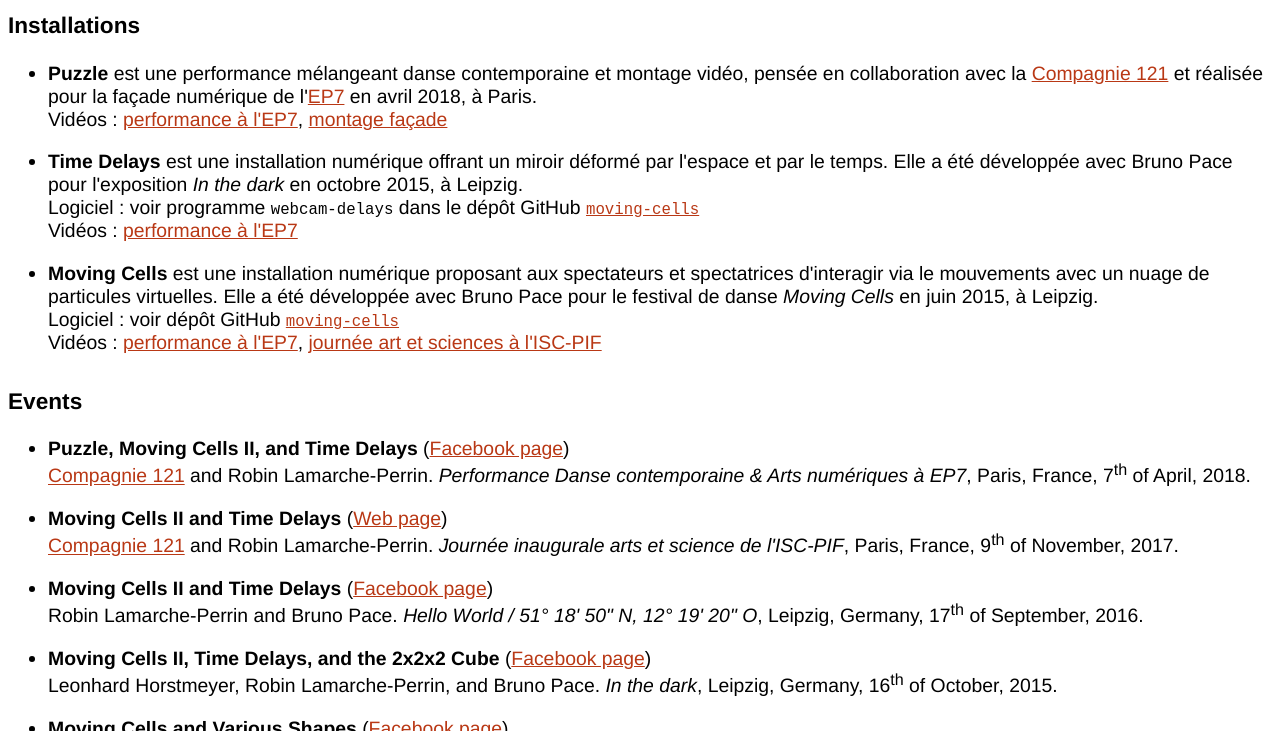
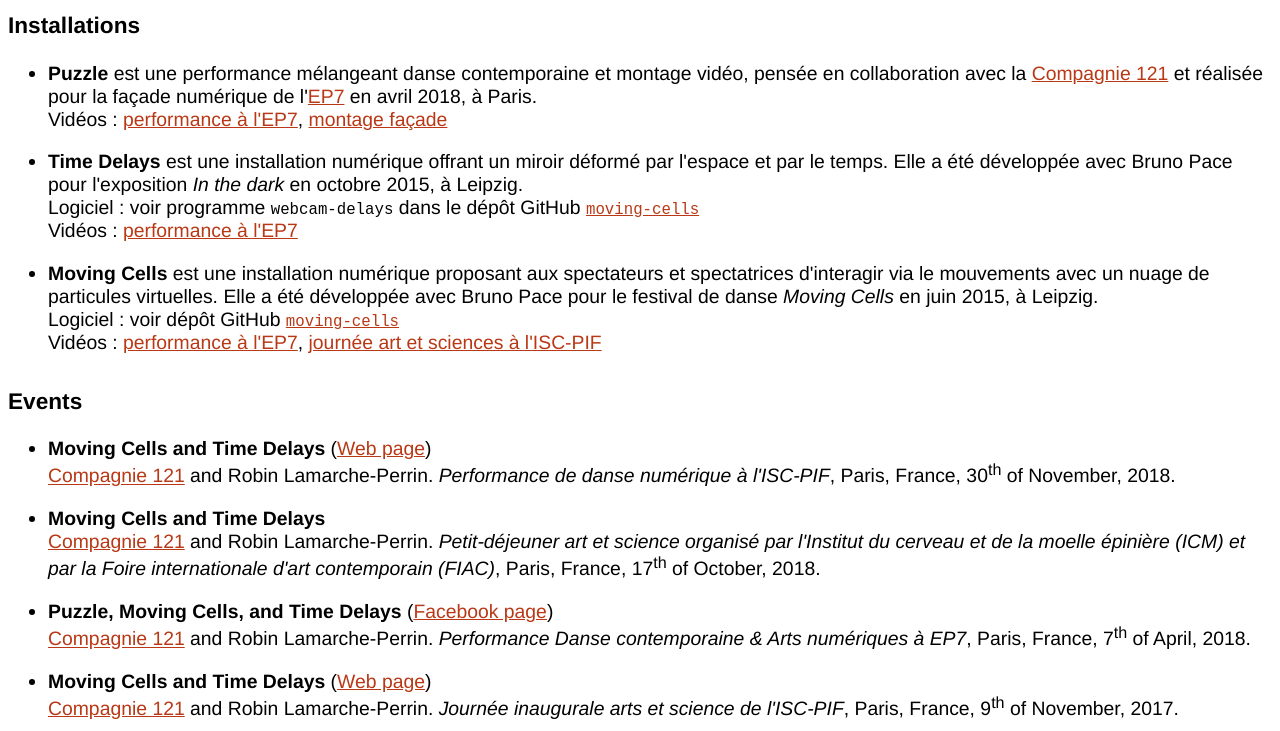
Before and after one commit to Lamarche-Perrin/homepage, a plain HTML site: page html/art.html in a window 1280 px wide. Shown: the part 69-800 px from the top of the page. Drawn offline with Linux system fonts and the light colour scheme.

Commit message:
Adding recent art events with Cie 121

```diff
--- a/html/art.html
+++ b/html/art.html
@@ -46,16 +46,22 @@
 
 	<h3>Events</h3>
 	<ul>
-	  <li><b>Puzzle, Moving Cells II, and Time Delays</b> (<a href="https://www.facebook.com/events/1519363734838776/" target="_blank">Facebook page</a>)<br>
+	  <li><b>Moving Cells and Time Delays</b> (<a href="https://iscpif.fr/upcomingevents/partikules-performance-de-danse-numerique/" target="_blank">Web page</a>)<br>
+		<a href="http://cie121.com/" target="_blank">Compagnie 121</a> and Robin Lamarche-Perrin. <i>Performance de danse numérique à l'ISC-PIF</i>, Paris, France, 30<sup>th</sup> of November, 2018.</li>
+
+	  <li><b>Moving Cells and Time Delays</b><br>
+		<a href="http://cie121.com/" target="_blank">Compagnie 121</a> and Robin Lamarche-Perrin. <i>Petit-d&eacute;jeuner art et science organisé par l'Institut du cerveau et de la moelle épinière (ICM) et par la Foire internationale d'art contemporain (FIAC)</i>, Paris, France, 17<sup>th</sup> of October, 2018.</li>
+
+	  <li><b>Puzzle, Moving Cells, and Time Delays</b> (<a href="https://www.facebook.com/events/1519363734838776/" target="_blank">Facebook page</a>)<br>
 		<a href="http://cie121.com/" target="_blank">Compagnie 121</a> and Robin Lamarche-Perrin. <i>Performance Danse contemporaine &amp; Arts num&eacute;riques &agrave; EP7</i>, Paris, France, 7<sup>th</sup> of April, 2018.</li>
 
-	  <li><b>Moving Cells II and Time Delays</b> (<a href="https://iscpif.fr/2017/07/inauguration/" target="_blank">Web page</a>)<br>
+	  <li><b>Moving Cells and Time Delays</b> (<a href="https://iscpif.fr/2017/07/inauguration/" target="_blank">Web page</a>)<br>
 		<a href="http://cie121.com/" target="_blank">Compagnie 121</a> and Robin Lamarche-Perrin. <i>Journée inaugurale arts et science de l'ISC-PIF</i>, Paris, France, 9<sup>th</sup> of November, 2017.</li>
 
-	  <li><b>Moving Cells II and Time Delays</b> (<a href="https://www.facebook.com/theworldkleinzschocher" target="_blank">Facebook page</a>)<br>
+	  <li><b>Moving Cells and Time Delays</b> (<a href="https://www.facebook.com/theworldkleinzschocher" target="_blank">Facebook page</a>)<br>
 		Robin Lamarche-Perrin and Bruno Pace. <i>Hello World / 51° 18' 50" N, 12° 19' 20" O</i>, Leipzig, Germany, 17<sup>th</sup> of September, 2016.</li>
 
-	  <li><b>Moving Cells II, Time Delays, and the 2x2x2 Cube</b> (<a href="https://www.facebook.com/events/896527317105542/" target="_blank">Facebook page</a>)<br>
+	  <li><b>Moving Cells, Time Delays, and the 2x2x2 Cube</b> (<a href="https://www.facebook.com/events/896527317105542/" target="_blank">Facebook page</a>)<br>
 		Leonhard Horstmeyer, Robin Lamarche-Perrin, and Bruno Pace. <i>In the dark</i>, Leipzig, Germany, 16<sup>th</sup> of October, 2015.</li>
 
 	  <li><b>Moving Cells and Various Shapes</b> (<a href="http://www.movingcells.org/homepage/?lang=en" target="_blank">Facebook page</a>)<br>
```
